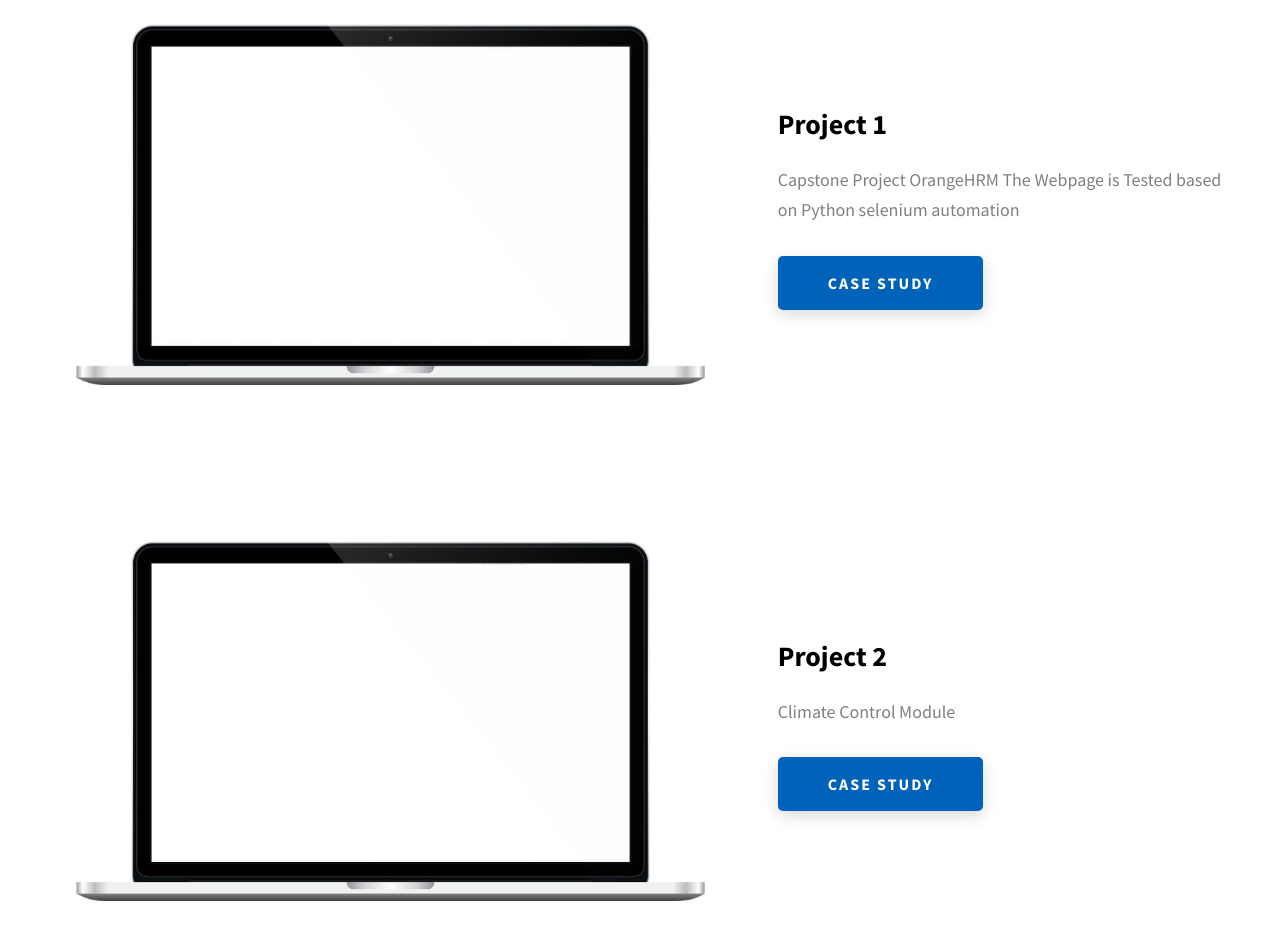
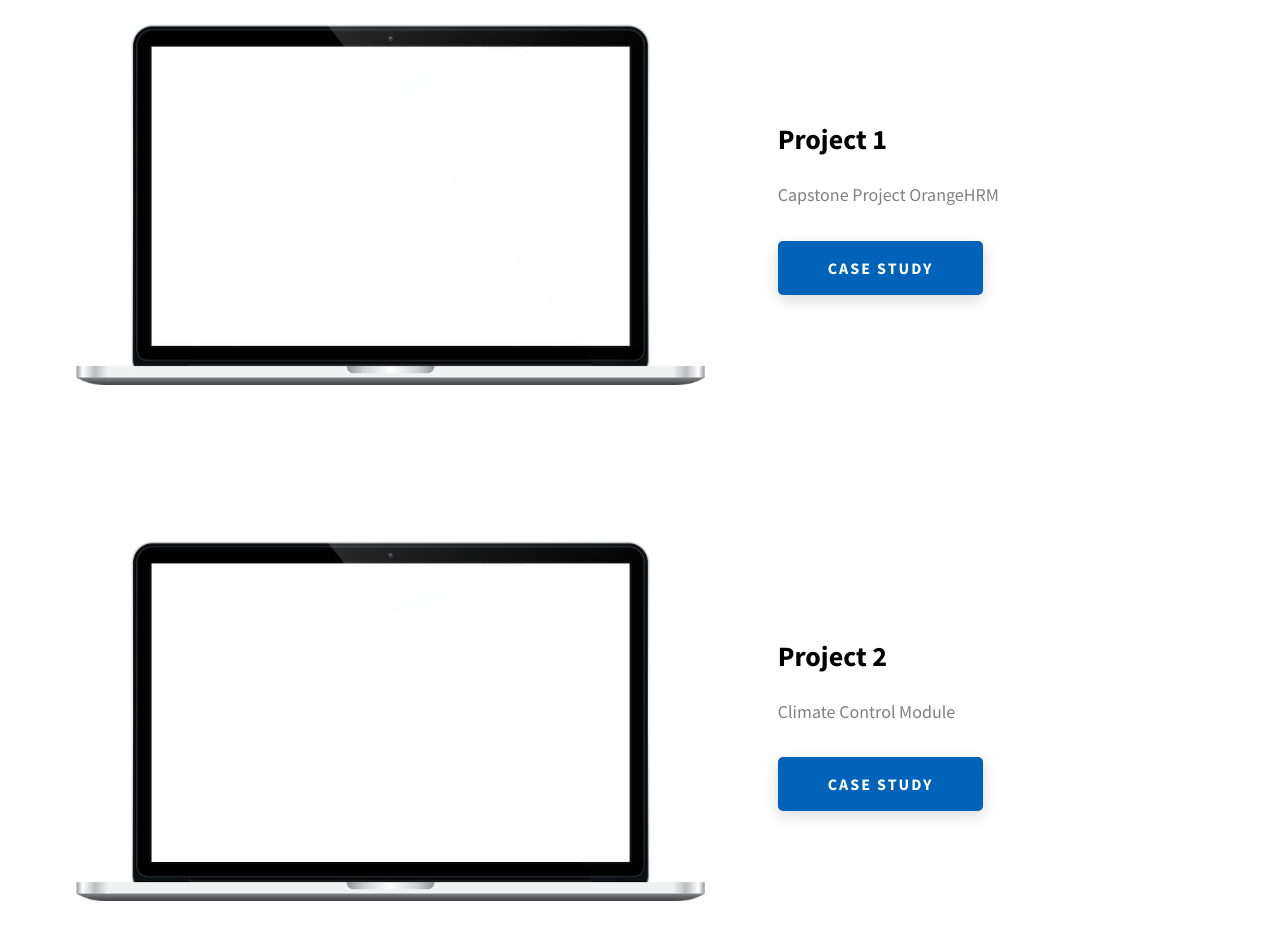
Before and after one commit to VJayachandran/VJayachandran, a website: page index.html in a window 1280 px wide. Shown: the part 2001-2940 px from the top of the page. Drawn offline with Linux system fonts and the light colour scheme.

Commit message:
Update index.html

```diff
--- a/index.html
+++ b/index.html
@@ -227,8 +227,7 @@
               <h3 class="projects__row-content-title">Project 1</h3>
               <p class="projects__row-content-desc">
                 Capstone Project OrangeHRM
-                The Webpage is Tested based on Python selenium automation
-              </p>
+               </p>
               <a
                 href="https://github.com/VJayachandran/Capstone01_OrangeHRM"
                 class="btn btn--med btn--theme dynamicBgClr"
```
